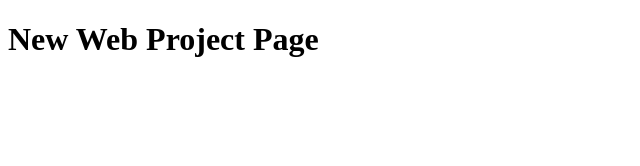
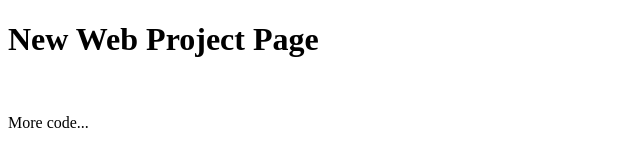
Before and after one commit to jnchavez/moodle-demo, a plain HTML site: page index.html in a window 1280 px wide. Shown: the full height of the page, 0-640 px from the left. Drawn offline with Linux system fonts and the light colour scheme.

Commit message:
more changes to index

```diff
--- a/index.html
+++ b/index.html
@@ -6,6 +6,7 @@
         <title>New Web Project</title>
     </head>
     <body>
-        <h1>New Web Project Page</h1>
+        <h1>New Web Project Page</h1><br>
+        <p>More code...</p>
     </body>
 </html>
```
